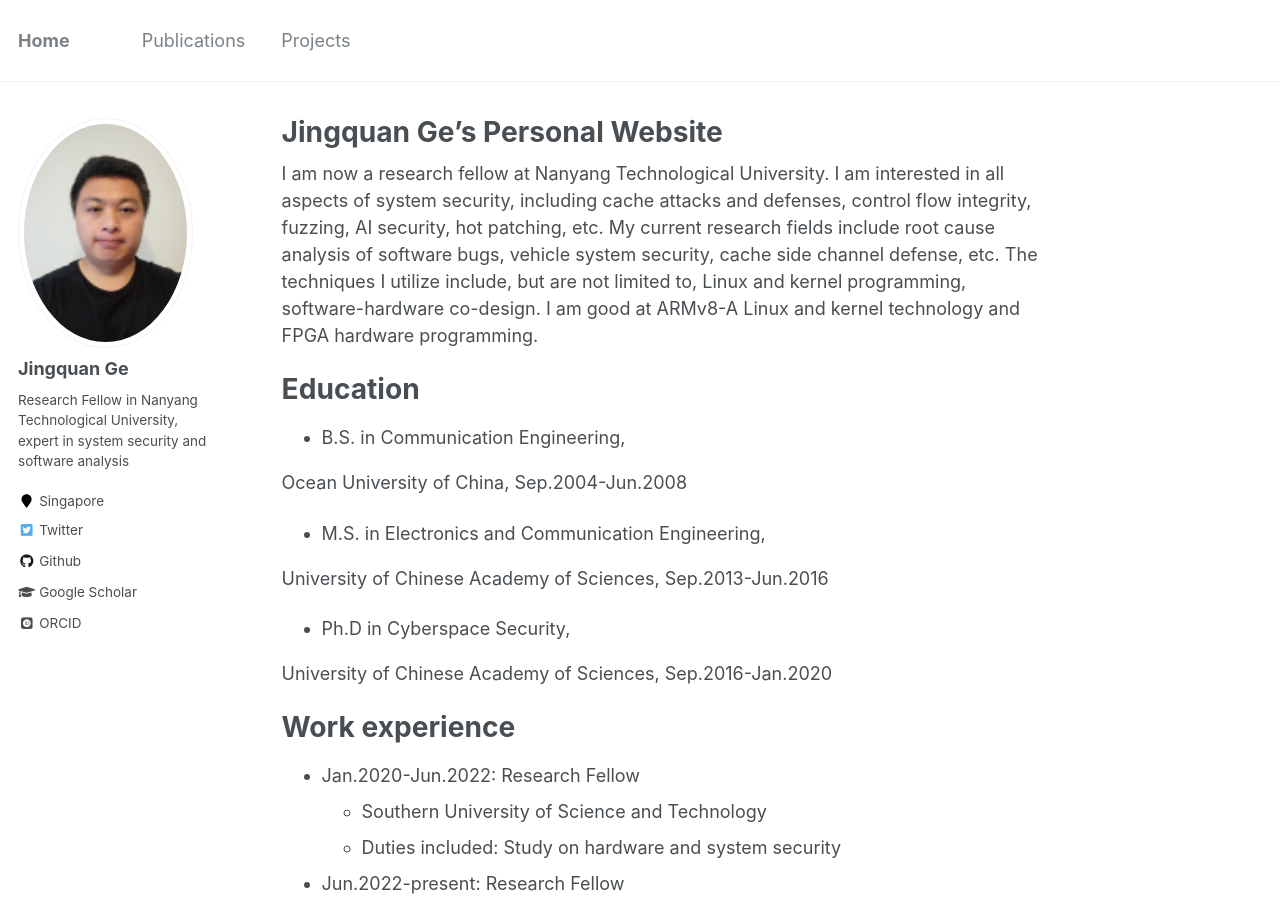
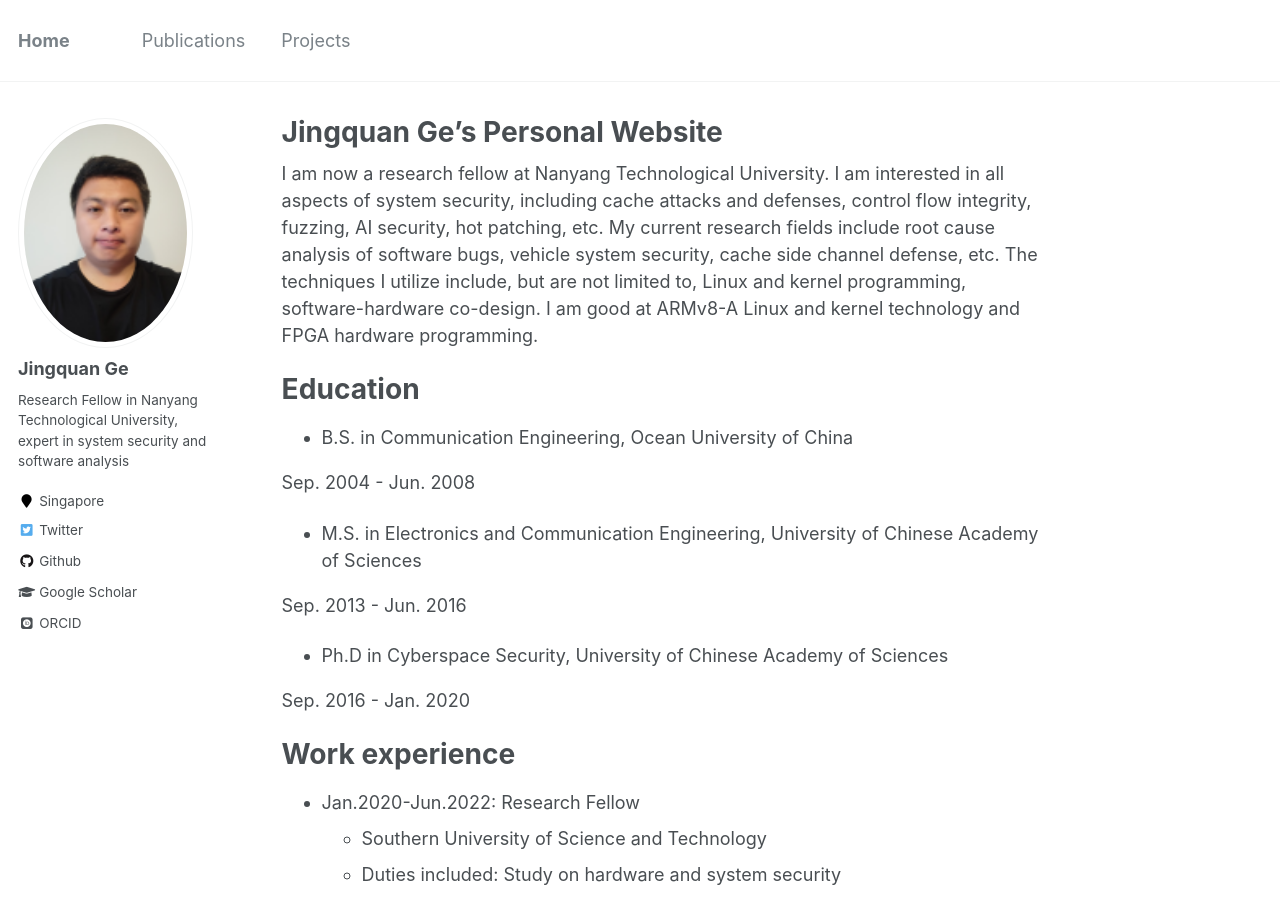
Before and after one commit to gejingquan/gejingquan.github.io, a Jekyll site: the page built from _pages/about.md, in a window 1280 px wide and 900 px high. Built offline with Jekyll 4.4.1, drawn with Linux system fonts in a browser that asks for light colours; some web fonts are replaced.

```diff
--- a/_pages/about.md
+++ b/_pages/about.md
@@ -13,15 +13,17 @@ I am now a research fellow at Nanyang Technological University. I am interested
 
 Education
 ======
-* B.S. in Communication Engineering,
+* B.S. in Communication Engineering, Ocean University of China
 
-Ocean University of China, Sep.2004-Jun.2008
-* M.S. in Electronics and Communication Engineering,
+Sep. 2004 - Jun. 2008
 
-University of Chinese Academy of Sciences, Sep.2013-Jun.2016
-* Ph.D in Cyberspace Security,
+* M.S. in Electronics and Communication Engineering, University of Chinese Academy of Sciences
 
-University of Chinese Academy of Sciences, Sep.2016-Jan.2020
+Sep. 2013 - Jun. 2016
+
+* Ph.D in Cyberspace Security, University of Chinese Academy of Sciences
+
+Sep. 2016 - Jan. 2020
 
 Work experience
 ======
```
